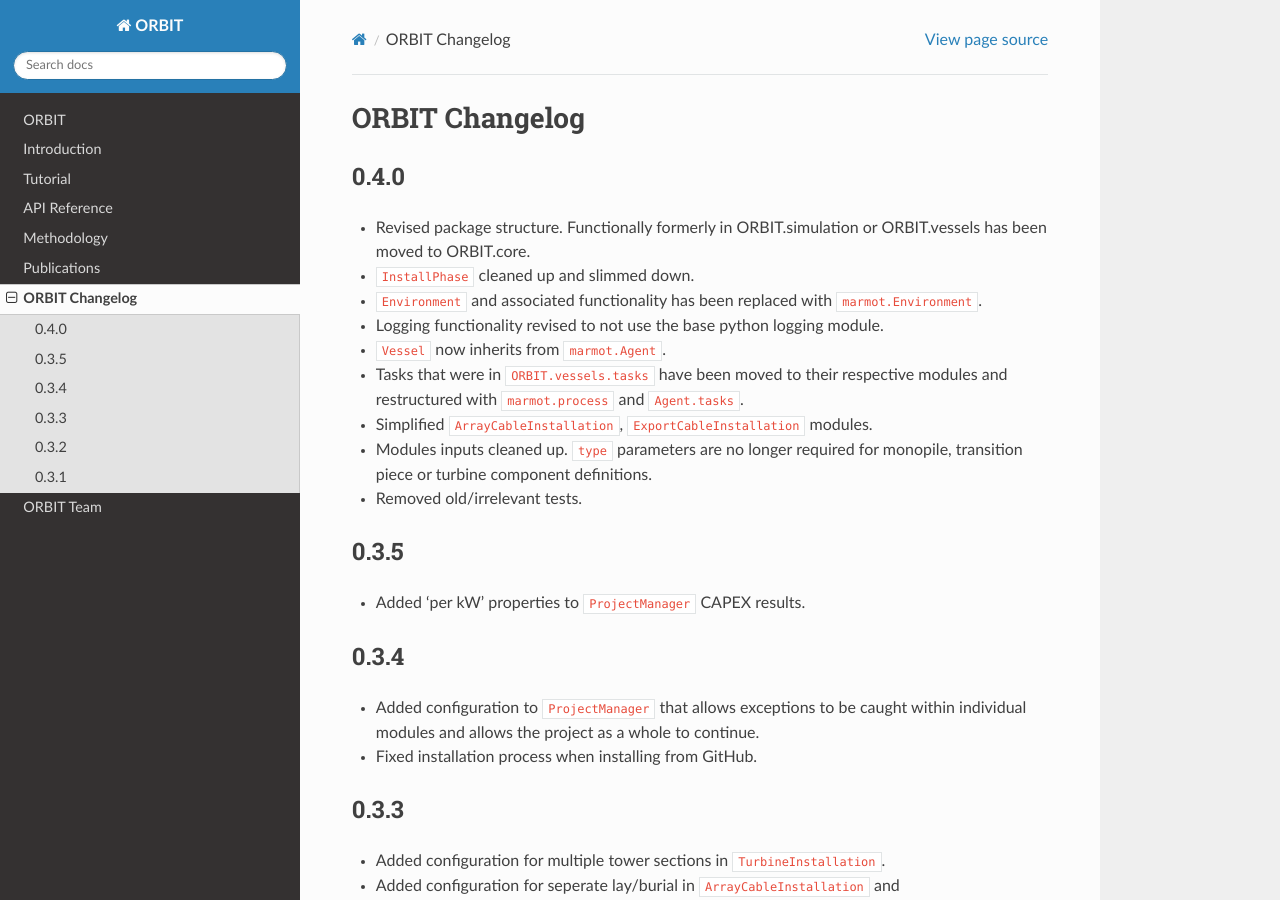
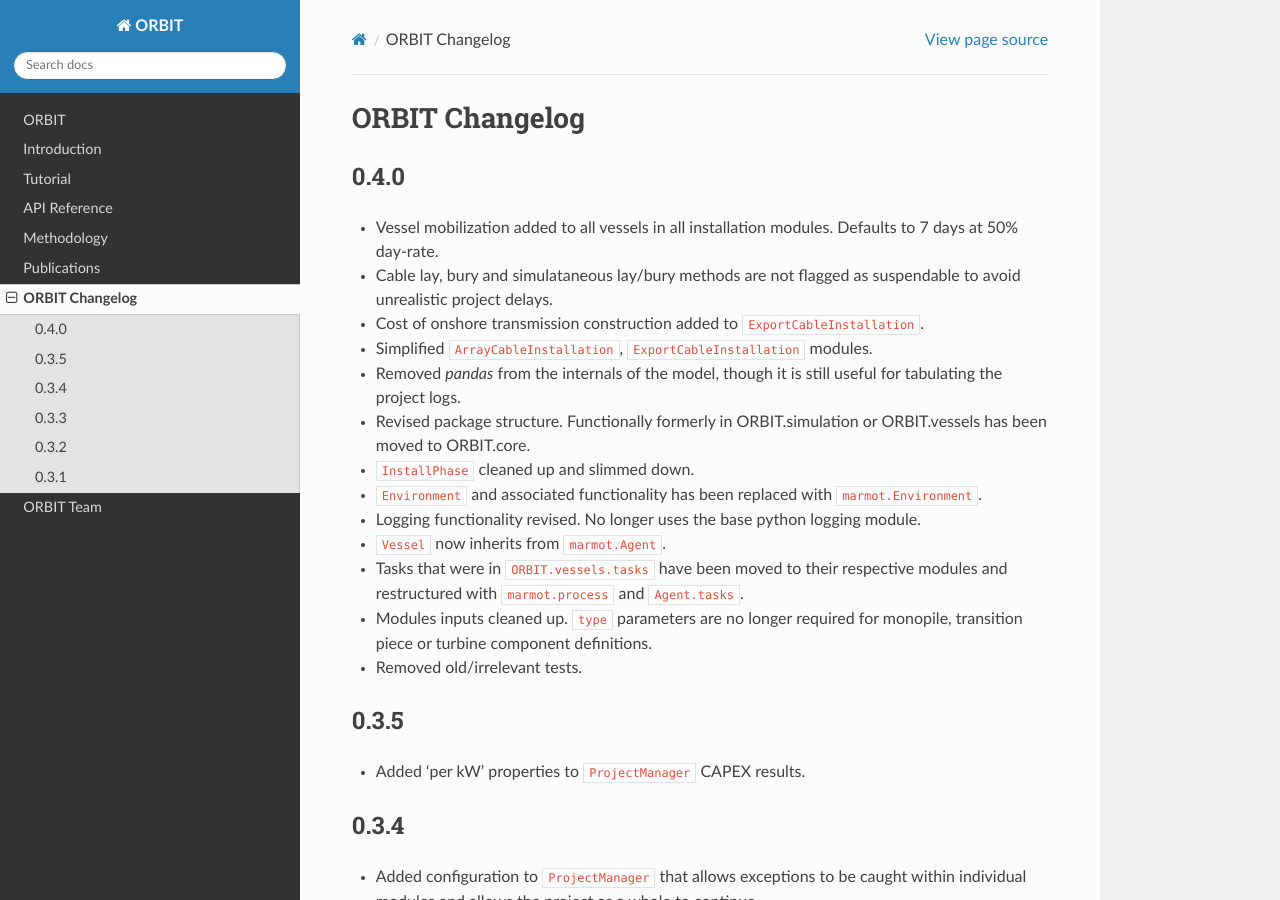
Before and after one commit to WISDEM/ORBIT, a Sphinx documentation site: the page built from docs/source/changelog.rst, in a window 1280 px wide and 900 px high. Built offline with Sphinx 7.4.7 and the Read the Docs theme 2.0.0, drawn with Linux system fonts in a browser that asks for light colours.

Commit message:
Updated changelog.

```diff
--- a/docs/source/changelog.rst
+++ b/docs/source/changelog.rst
@@ -5,17 +5,26 @@ ORBIT Changelog
 
 0.4.0
 -----
+
+- Vessel mobilization added to all vessels in all installation modules.
+  Defaults to 7 days at 50% day-rate.
+- Cable lay, bury and simulataneous lay/bury methods are not flagged as
+  suspendable to avoid unrealistic project delays.
+- Cost of onshore transmission construction added to
+  ``ExportCableInstallation``.
+- Simplified ``ArrayCableInstallation``, ``ExportCableInstallation`` modules.
+- Removed `pandas` from the internals of the model, though it is still useful
+  for tabulating the project logs.
 - Revised package structure. Functionally formerly in ORBIT.simulation or
   ORBIT.vessels has been moved to ORBIT.core.
 - ``InstallPhase`` cleaned up and slimmed down.
 - ``Environment`` and associated functionality has been replaced with
   ``marmot.Environment``.
-- Logging functionality revised to not use the base python logging module.
+- Logging functionality revised. No longer uses the base python logging module.
 - ``Vessel`` now inherits from ``marmot.Agent``.
 - Tasks that were in ``ORBIT.vessels.tasks`` have been moved to their
   respective modules and restructured with ``marmot.process`` and
   ``Agent.tasks``.
-- Simplified ``ArrayCableInstallation``, ``ExportCableInstallation`` modules.
 - Modules inputs cleaned up. ``type`` parameters are no longer required for
   monopile, transition piece or turbine component definitions.
 - Removed old/irrelevant tests.
```
